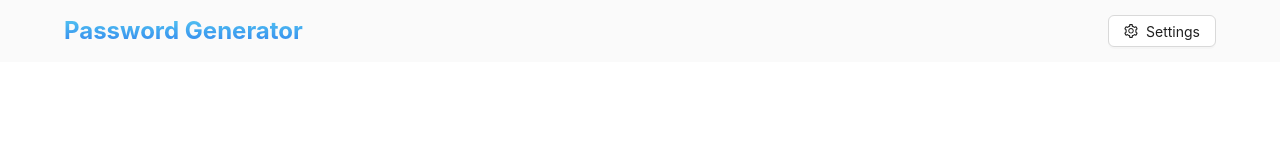
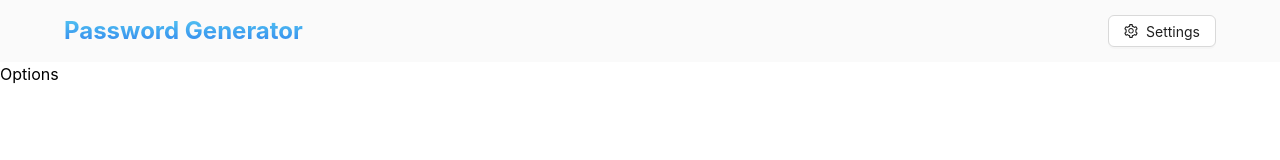
Before and after one commit to alessandro-sherhey/password-generator, a React (Vite) app: page / in a window 1280 px wide. Shown: the top 160 px of the page. Built offline with nearby package versions, Linux system fonts and the light colour scheme.

Commit message:
Added `Options` component

```diff
--- a/src/App.jsx
+++ b/src/App.jsx
@@ -1,9 +1,13 @@
 import Navbar from "./components/Navbar"
+import Options from "./components/Options"
 
 const App = () => {
   return (
     <>
       <Navbar />
+      <main>
+        <Options />
+      </main>
     </>
   )
 }
--- /dev/null
+++ b/src/components/Options.jsx
@@ -0,0 +1,9 @@
+import React from 'react'
+
+const Options = () => {
+  return (
+    <div>Options</div>
+  )
+}
+
+export default Options
```
